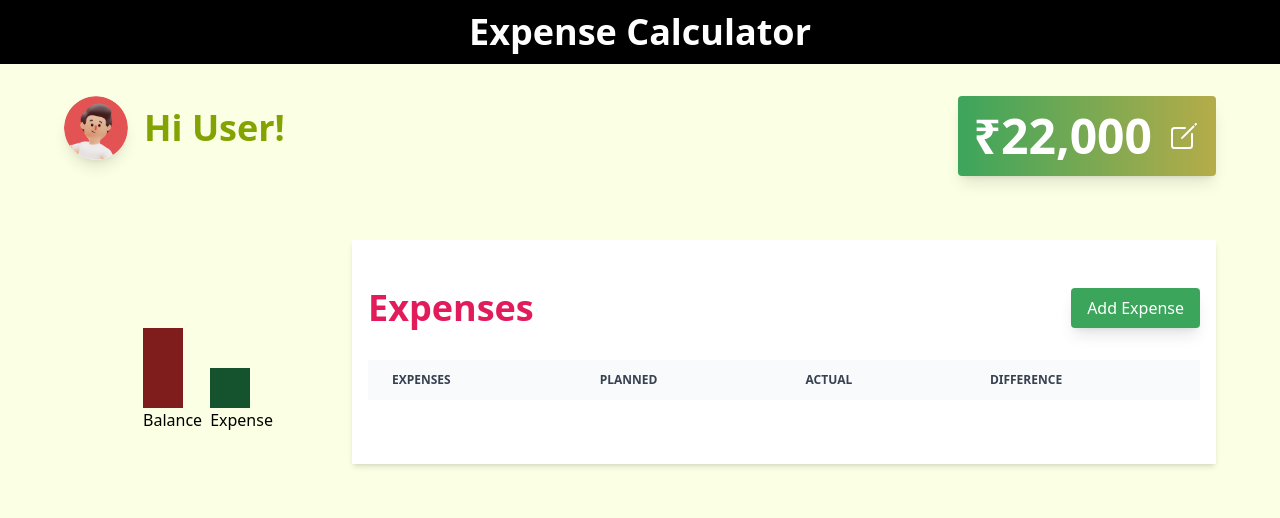
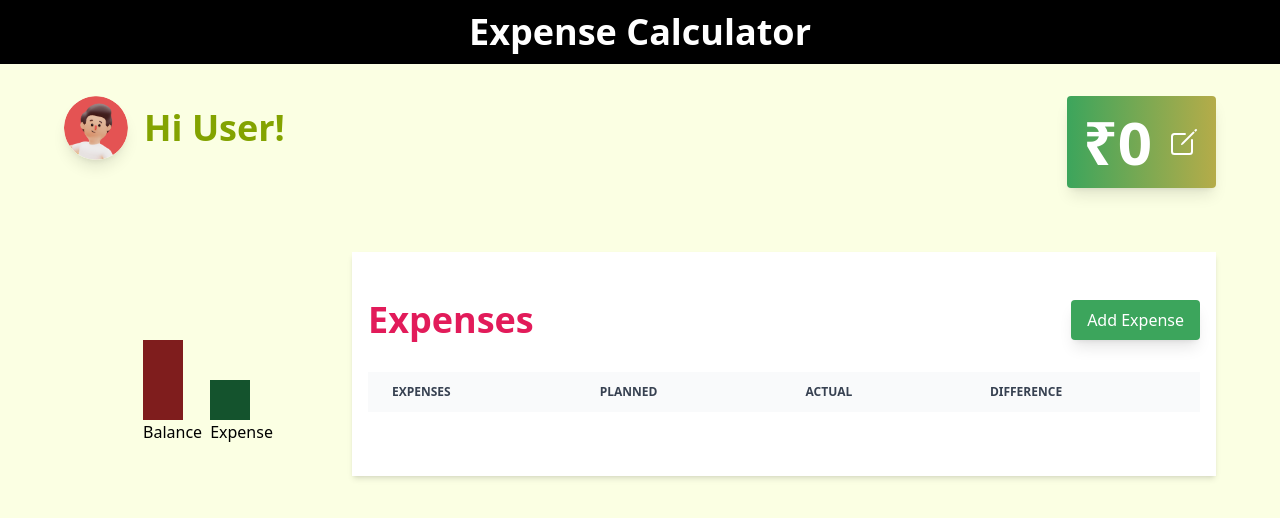
Before and after one commit to iamdikshit/Expense-Calculator, a website: page index.html in a window 1280 px wide. Drawn offline with nearby package versions, Linux system fonts and the light colour scheme.

Commit message:
Start balance add

```diff
--- a/index.html
+++ b/index.html
@@ -46,10 +46,8 @@
           <div
             class="starting-balence-section p-4 flex items-center justify-end gap-4"
           >
-            <h1
-              class="startin-balance-rupees font-bold text-2xl md:text-4xl lg:text-5xl text-white"
-            >
-              &#8377;22,000
+            <h1 class="startin-balance-rupees font-bold text-6xl text-white">
+              &#8377;0
             </h1>
 
             <ion-icon
```
Also changed, not shown: dist/output.css.
